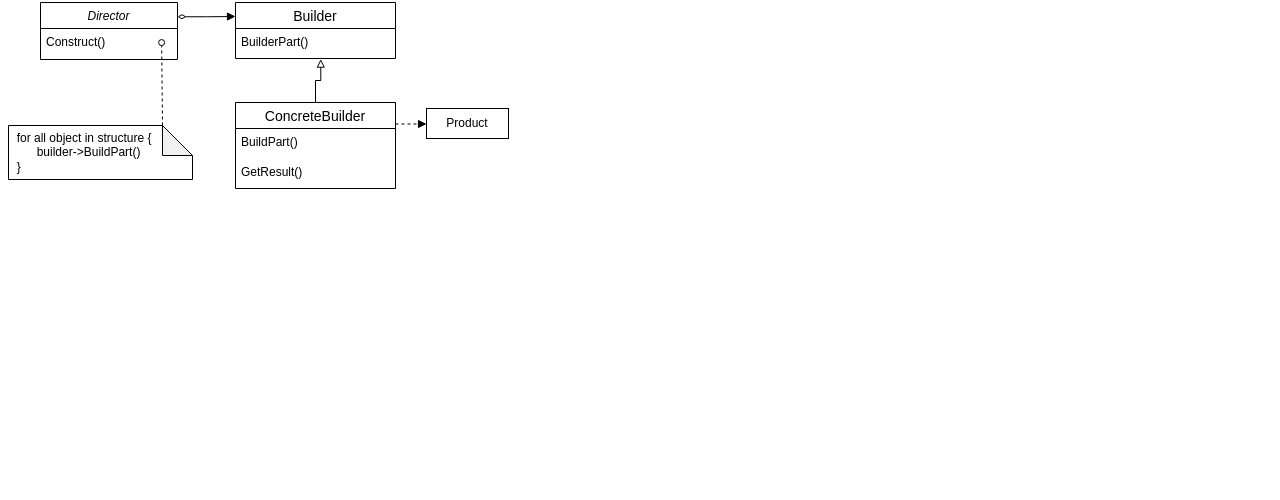
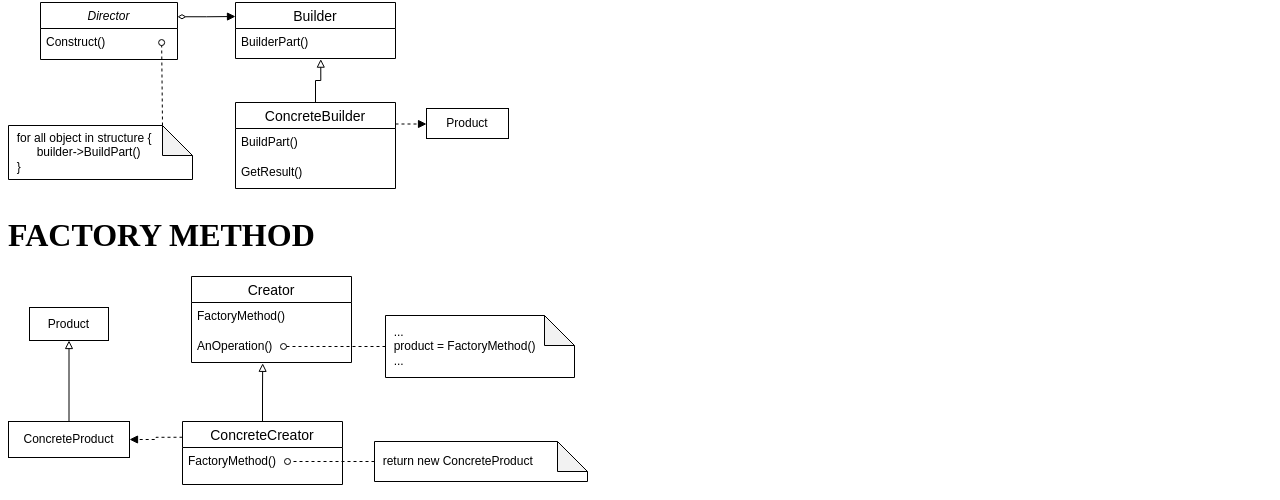
Before and after one commit to jeongjiwoo0522/Design-Patterns, a plain HTML site: page index.html in a window 1280 px wide. Shown: the part 536-1036 px from the top of the page. Before the commit the page ends 800 px from the top, so only its background shows below. Drawn offline with Linux system fonts and the light colour scheme.

Commit message:
CREATE factory method structure

```diff
--- a/index.html
+++ b/index.html
@@ -42,6 +42,8 @@
   <img src="./structure/abstract_factory.svg">
   <h1>BUILDER</h1>
   <img src="./structure/builder.svg">
+  <h1>FACTORY METHOD</h1>
+  <img src="./structure/factory_method.svg">
   <!--offsetHeight-->
   <div class="box box1"></div>
   <div class="box box2"></div>
```
Also changed, not shown: structure/factory_method.svg (added).
